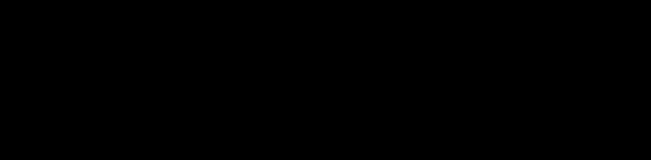
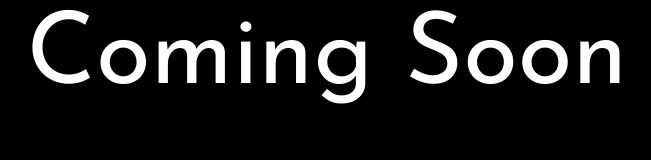
Before and after one commit to GSLevel/dev, a plain HTML site: page index.html in a window 1280 px wide. Shown: the whole page, without its empty margins (313-964 px from the left). Drawn offline with Linux system fonts and the light colour scheme.

Commit message:
Update index.html

```diff
--- a/index.html
+++ b/index.html
@@ -4,10 +4,13 @@
 <head>
   <title>Stuff I've Developed</title>
   <link rel stylesheet href="/style.css">
+  <style>
+    @import url('https://fonts.googleapis.com/css2?family=Josefin+Sans&display=swap');
+  </style>
 </head>
 
-<body style="background: black; font-family: Arial">
-  <h style="text-align: center"> Coming Soon </h>
+<body style="background: black; text-align: center; font-family: 'Josefin Sans', sans-serif;">
+  <h style="font-size: 100px; color: white"> Coming Soon </h>
 </body>
 
 </html>
```
